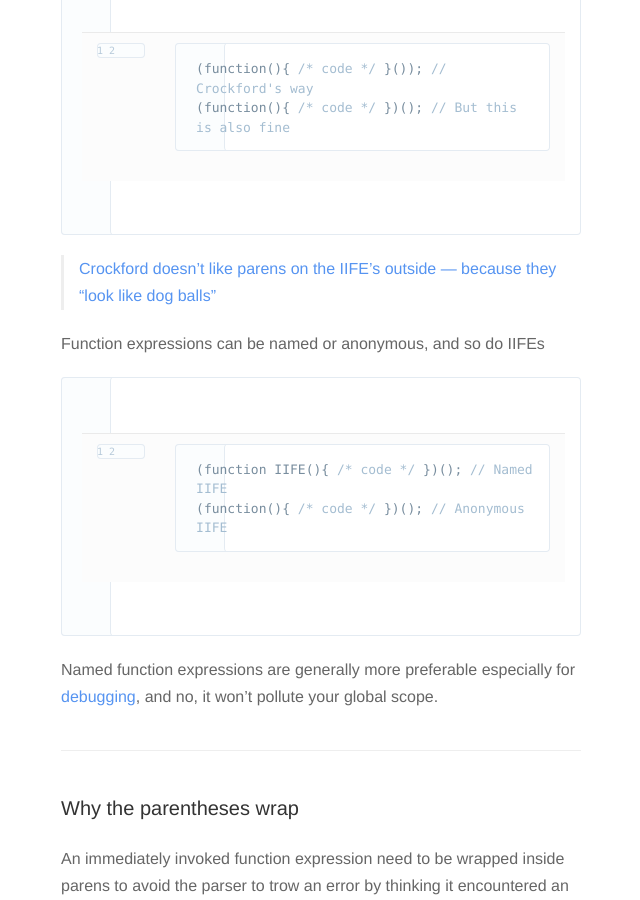
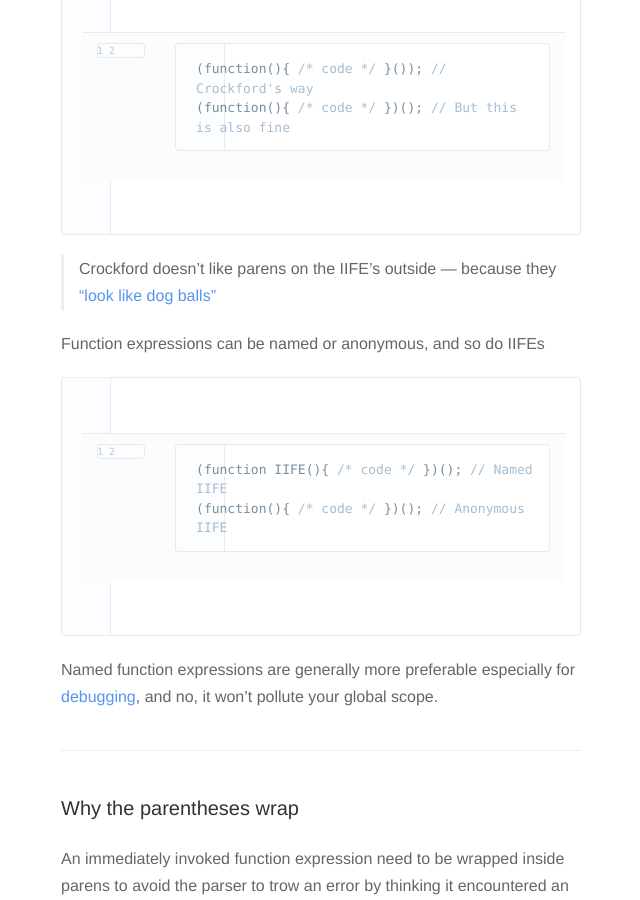
Before and after one commit to nickbalestra/nickbalestra.github.io, a Jekyll site: the page built from _posts/2015-06-08-IIFE.markdown, in a window 1280 px wide and 900 px high, scrolled down 624 px. Shown: the whole window, without its empty margins (319-959 px from the left). Built offline with Jekyll 4.4.1, drawn with Linux system fonts in a browser that asks for light colours; nearby versions of some CDN libraries; Markdown is read by kramdown in place of the engine named in the settings.

Commit message:
text wip

```diff
--- a/_posts/2015-06-08-IIFE.markdown
+++ b/_posts/2015-06-08-IIFE.markdown
@@ -15,7 +15,7 @@ There are two ways of writing such pattern, each perfectly valid, so just pick y
 (function(){ /* code */ })(); // But this is also fine
 {% endhighlight %}
 
-> [Crockford doesn't like parens on the IIFE's outside — because they "look like dog balls"](https://twitter.com/paul_irish/status/176187448420864000)
+> Crockford doesn't like parens on the IIFE's outside — because they ["look like dog balls"](https://twitter.com/paul_irish/status/176187448420864000)
 
 Function expressions can be named or anonymous, and so do IIFEs
 
```
